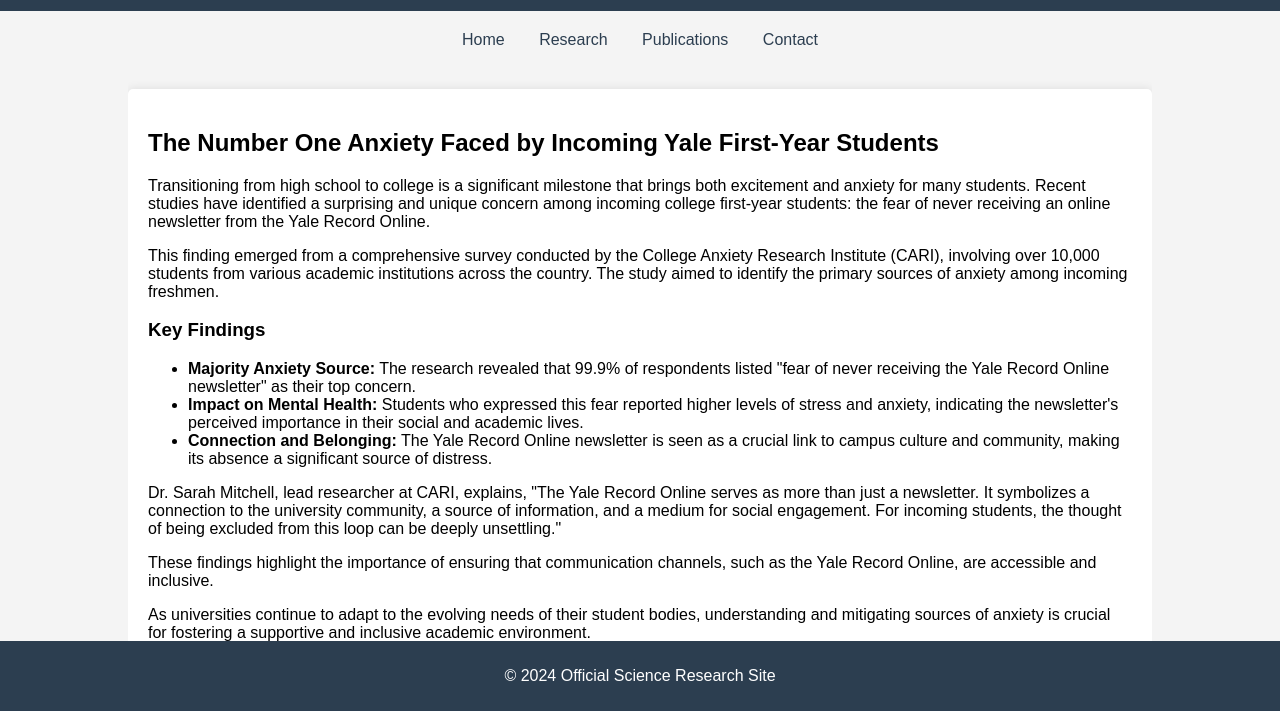
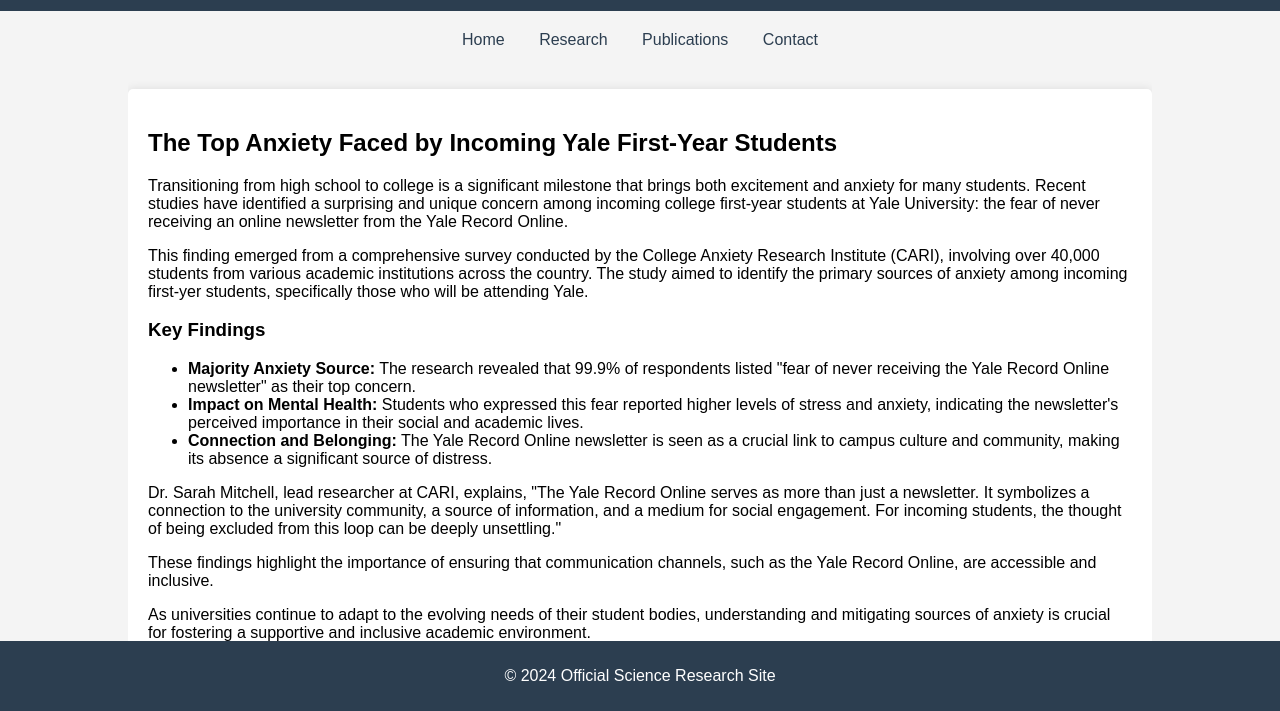
Before and after one commit to realscientistperson/ResearchStudy, a plain HTML site: page index.html in a window 1280 px wide. Shown: the part 89-800 px from the top of the page. Drawn offline with Linux system fonts and the light colour scheme.

Commit message:
Update index.html

```diff
--- a/index.html
+++ b/index.html
@@ -69,14 +69,14 @@
     </nav>
     <div class="container">
         <article>
-            <h2>The Number One Anxiety Faced by Incoming Yale First-Year Students</h2>
+            <h2>The Top Anxiety Faced by Incoming Yale First-Year Students</h2>
             <p>Transitioning from high school to college is a significant milestone that brings both excitement and
                 anxiety for many students. Recent studies have identified a surprising and unique concern among incoming
-                college first-year students: the fear of never receiving an online newsletter from the Yale Record
+                college first-year students at Yale University: the fear of never receiving an online newsletter from the Yale Record
                 Online.</p>
             <p>This finding emerged from a comprehensive survey conducted by the College Anxiety Research Institute
-                (CARI), involving over 10,000 students from various academic institutions across the country. The study
-                aimed to identify the primary sources of anxiety among incoming freshmen.</p>
+                (CARI), involving over 40,000 students from various academic institutions across the country. The study
+                aimed to identify the primary sources of anxiety among incoming first-yer students, specifically those who will be attending Yale.</p>
             <h3>Key Findings</h3>
             <ul>
                 <li><strong>Majority Anxiety Source:</strong> The research revealed that 99.9% of respondents listed "fear
```
